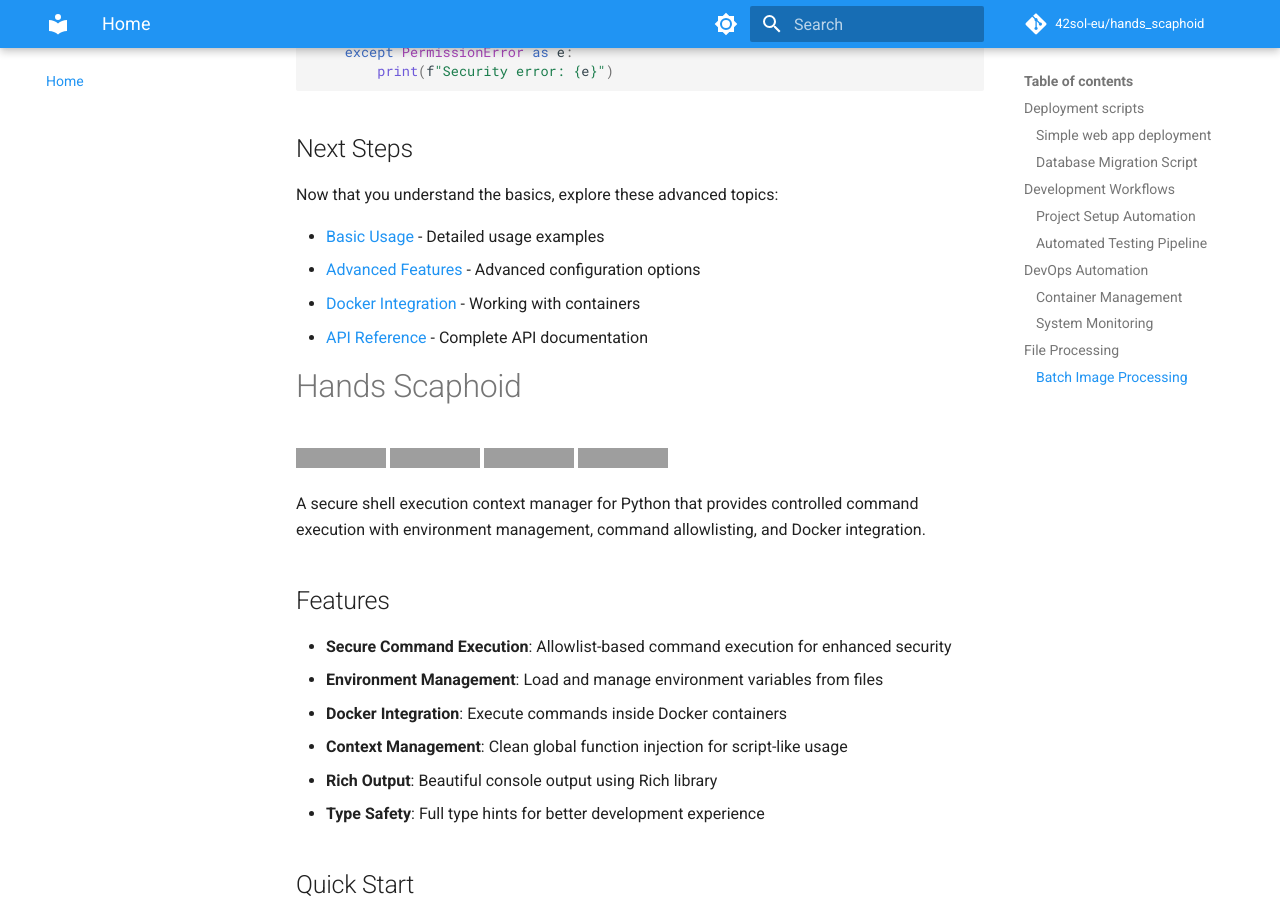
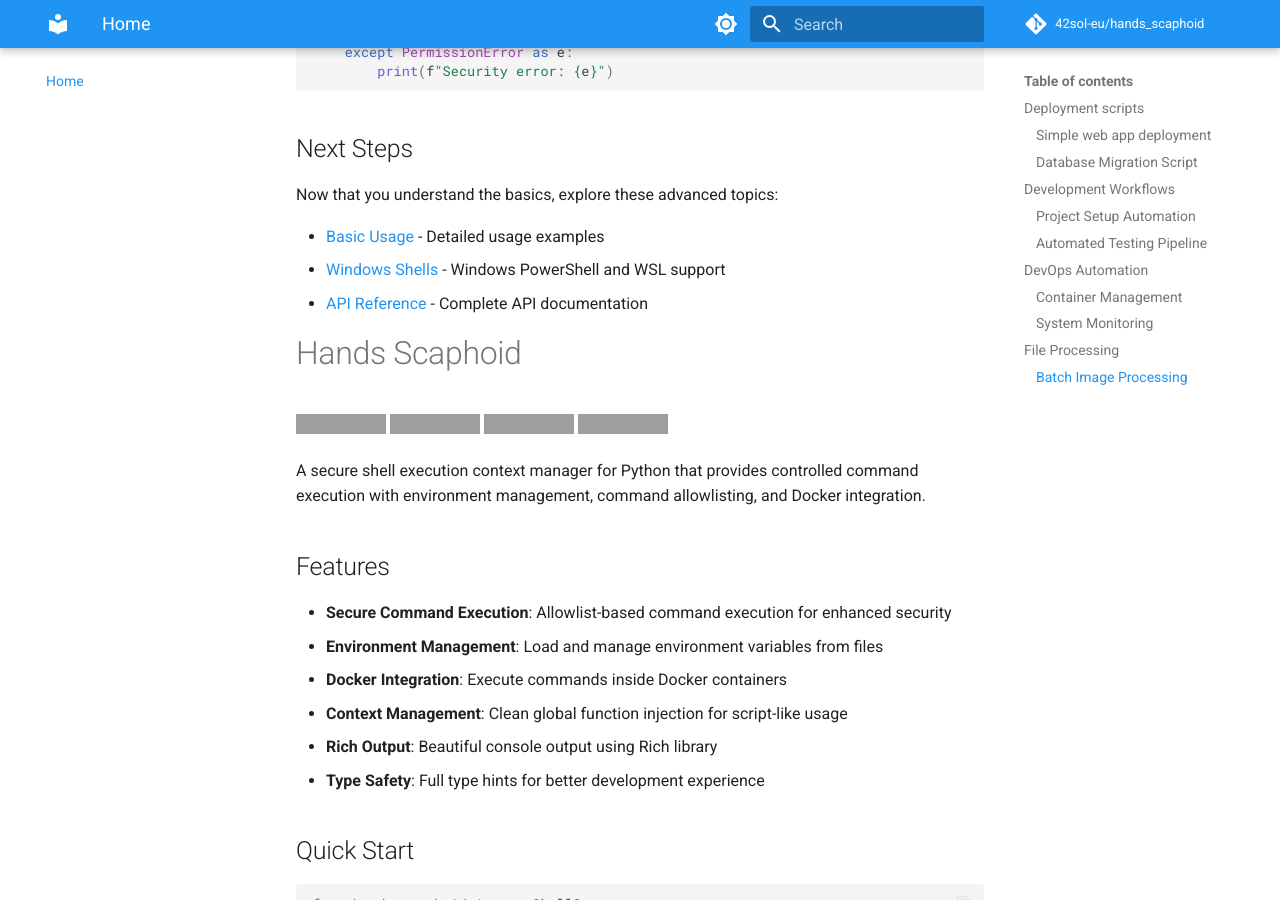
Before and after one commit to 42sol-eu/hands_scaphoid, an MkDocs documentation site: the page built from docs/index.md, in a window 1280 px wide and 900 px high, scrolled down 16107 px, cut to the strip 0-900 px from the top of the window. Built offline with MkDocs 1.6.1 and Material for MkDocs 9.7.7, drawn with Linux system fonts in a browser that asks for light colours; comment, search, counter and statistics services are not loaded; the version menu is left out; grey boxes are pictures that could not be loaded.

```diff
--- a/docs/index.md
+++ b/docs/index.md
@@ -815,8 +815,7 @@ with ShellContext() as shell:
 Now that you understand the basics, explore these advanced topics:
 
 - [Basic Usage](user-guide/basic-usage.md) - Detailed usage examples
-- [Advanced Features](user-guide/advanced-features.md) - Advanced configuration options
-- [Docker Integration](user-guide/docker-integration.md) - Working with containers
+- [Windows Shells](windows-shells.md) - Windows PowerShell and WSL support
 - [API Reference](api/shell.md) - Complete API documentation
 # Hands Scaphoid
 
```
Also changed, not shown: docs/examples.md (+1 -2 lines), docs/getting-started.md (+1 -2 lines), 2 other files.
